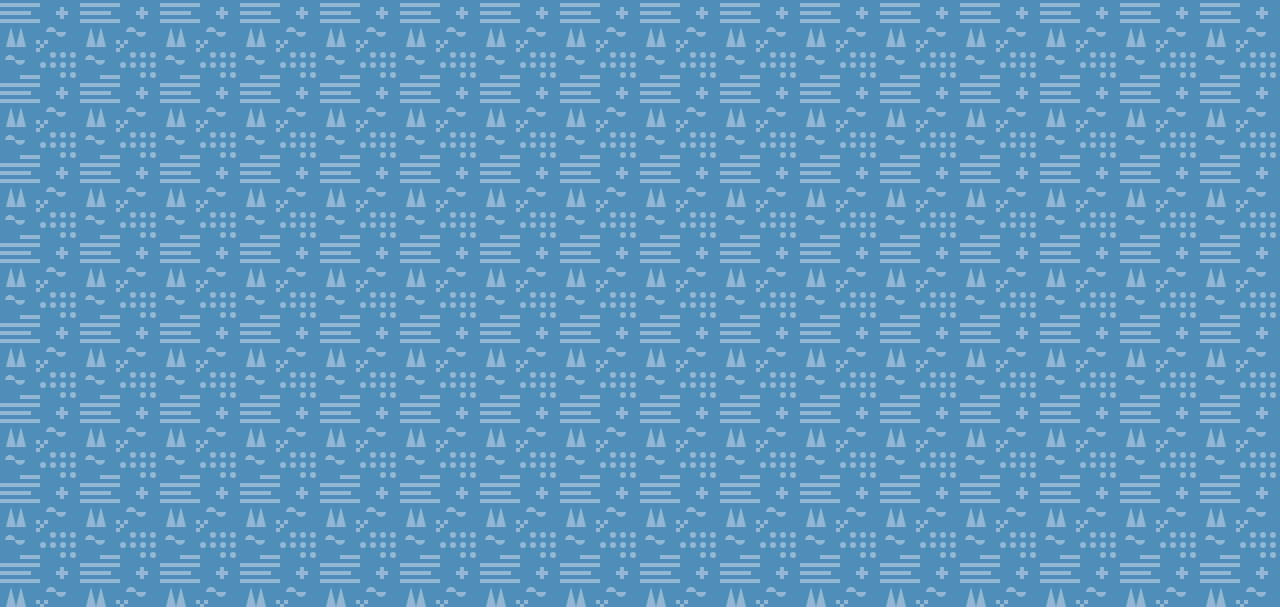
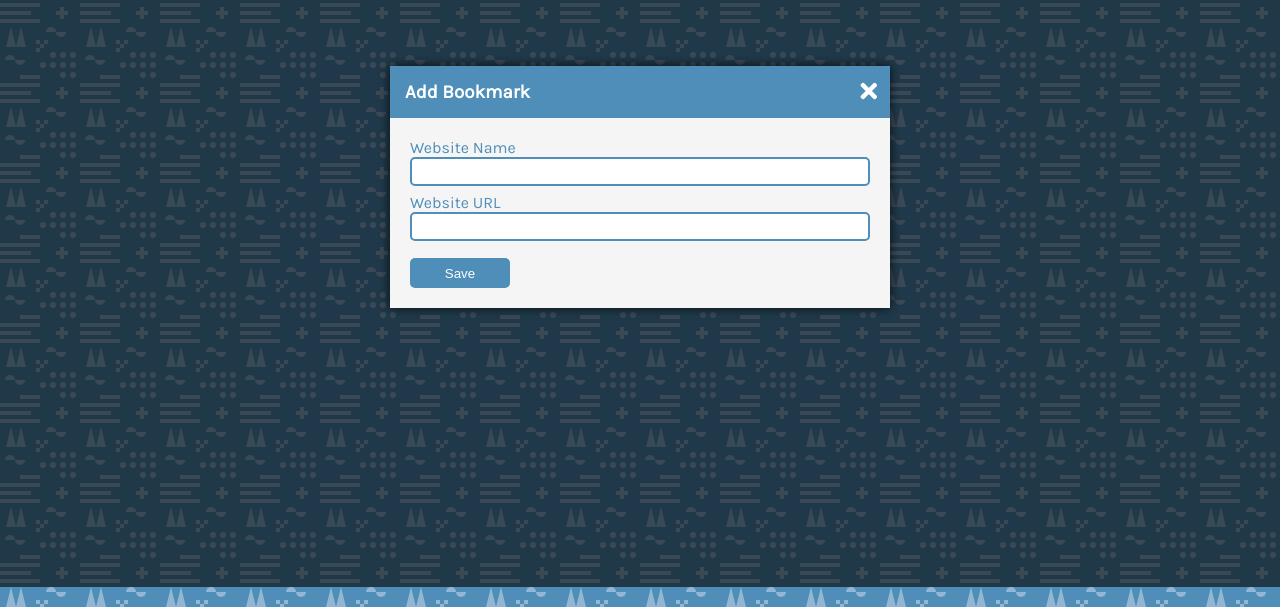
Before and after one commit to DaianeS26/bookmark-keeper, a plain HTML site: page index.html in a window 1280 px wide. Shown: the part 213-820 px from the top of the page. Drawn offline with Linux system fonts and the light colour scheme.

Commit message:
Finish modal UI

```diff
--- a/index.html
+++ b/index.html
@@ -36,6 +36,29 @@
         </div>
     </div>
     <!-- Modal -->
+    <div class="modal-container show-modal" id="modal">
+        <div class="modal">
+            <i class="fas fa-times close-icon" id="close-modal"></i>
+            <div class="modal-header">
+                <h3>Add Bookmark</h3>
+            </div>
+            <div class="modal-content">
+                <form id="bookmark-form">
+                    <!-- Website name -->
+                    <div class="form-group">
+                        <label for="website-name" class="form-label">Website Name</label>
+                        <input type="text" class="form-input" id="website-name">
+                    </div>
+                    <!-- Website URL-->
+                    <div class="form-group">
+                        <label for="website-url" class="form-label">Website URL</label>
+                        <input type="text" class="form-input" id="website-url">
+                    </div>
+                    <button type="submit">Save</button>
+                </form>
+            </div>
+        </div>
+    </div>
     <!-- Script -->
     <script src="script.js"></script>
 </body>
--- a/style.css
+++ b/style.css
@@ -88,6 +88,106 @@ a:active {
   vertical-align: sub;
 }
 
+/* Modal */
+.modal-container {
+  background: rgba(0, 0, 0, 0.6);
+  display: none;
+  position: fixed;
+  top: 0;
+  left: 0;
+  right: 0;
+  bottom: 0;
+}
+
+.show-modal {
+  display: flex;
+  justify-content: center;
+  align-items: center;
+}
+
+.modal {
+  background: white;
+  box-shadow: 0 0 10px rgba(0, 0, 0, 0.8);
+  max-width: 95%;
+  width: 500px;
+  animation: modal-open 1s;
+}
+
+@keyframes modal-open {
+  from {
+    opacity: 0;
+  }
+
+  to {
+    opacity: 1;
+  }
+}
+
+.close-icon {
+  float: right;
+  color: white;
+  font-size: 24px;
+  position: relative;
+  top: 13px;
+  right: 13px;
+  cursor: pointer;
+}
+
+.modal-header {
+  background: var(--primary-color);
+  color: white;
+  padding: 15px;
+}
+
+h3 {
+  margin: 0;
+}
+
+.modal-content {
+  padding: 20px;
+  background: whitesmoke;
+
+}
+
+/* Form */
+.form-group {
+  height: 55px;
+}
+
+.form-input {
+  width: 97%;
+  padding: 5px;
+  border: 2px solid var(--primary-color);
+  border-radius: var(--border-radius);
+  display: block;
+  outline: none;
+}
+
+.form-label {
+  color: var(--primary-color);
+  display: block;
+}
+
+button {
+  cursor: pointer;
+  color: white;
+  background: var(--primary-color);
+  height: 30px;
+  width: 100px;
+  border: none;
+  border-radius: var(--border-radius);
+  margin-top: 10px;
+}
+
+button:hover {
+  filter: brightness(110%);
+}
+
+button:focus {
+  outline: none;
+}
+
+
 /* Media Query: Large Smartphone (Vertical) */
 
 @media screen and (max-width: 600px){
```
